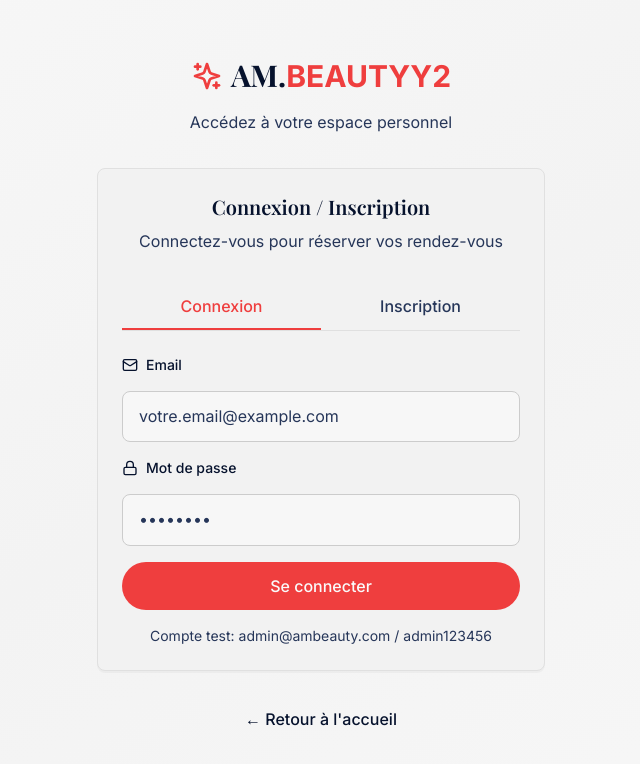
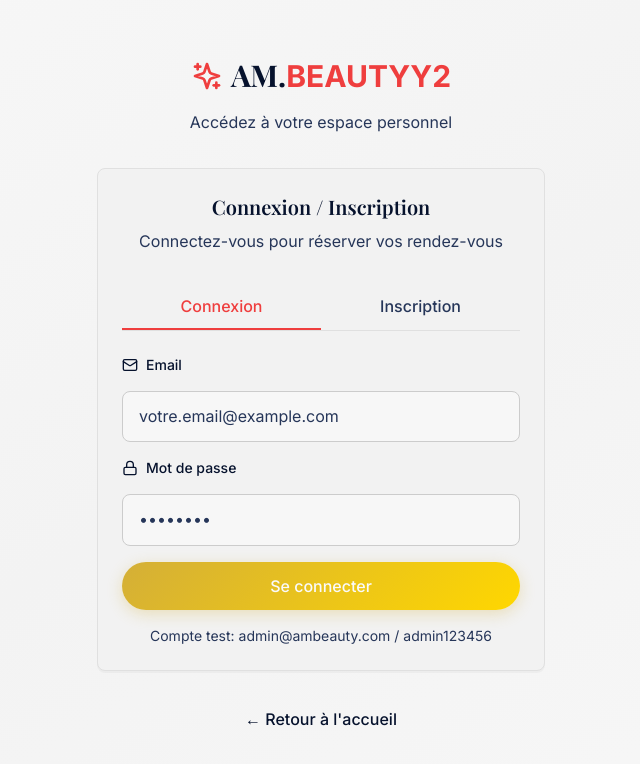
Before and after one commit to Lcsmrct/AMBEAUTY, a React (Create React App) app in the folder frontend/: page /auth in a window 1280 px wide. Shown: the top 764 px of the page, without its empty margins (319-959 px from the left). Built offline with nearby package versions, Linux system fonts and the light colour scheme.

Commit message:
auto-commit for 64d0d7ad-c689-431e-863c-4e974630301d

```diff
--- a/frontend/src/index.css
+++ b/frontend/src/index.css
@@ -48,13 +48,15 @@ h1, h2, h3, h4, h5, h6 {
 }
 
 .btn-primary {
-  background-color: hsl(0, 85%, 59%);
+  background: linear-gradient(135deg, #d4af37 0%, #ffd700 100%);
   color: hsl(0, 0%, 98%);
+  box-shadow: 0 4px 15px rgba(212, 175, 55, 0.3);
 }
 
 .btn-primary:hover {
-  background-color: hsl(0, 85%, 54%);
+  background: linear-gradient(135deg, #b8941f 0%, #e6c200 100%);
   transform: scale(1.05);
+  box-shadow: 0 6px 20px rgba(212, 175, 55, 0.4);
 }
 
 .btn-secondary {
```
